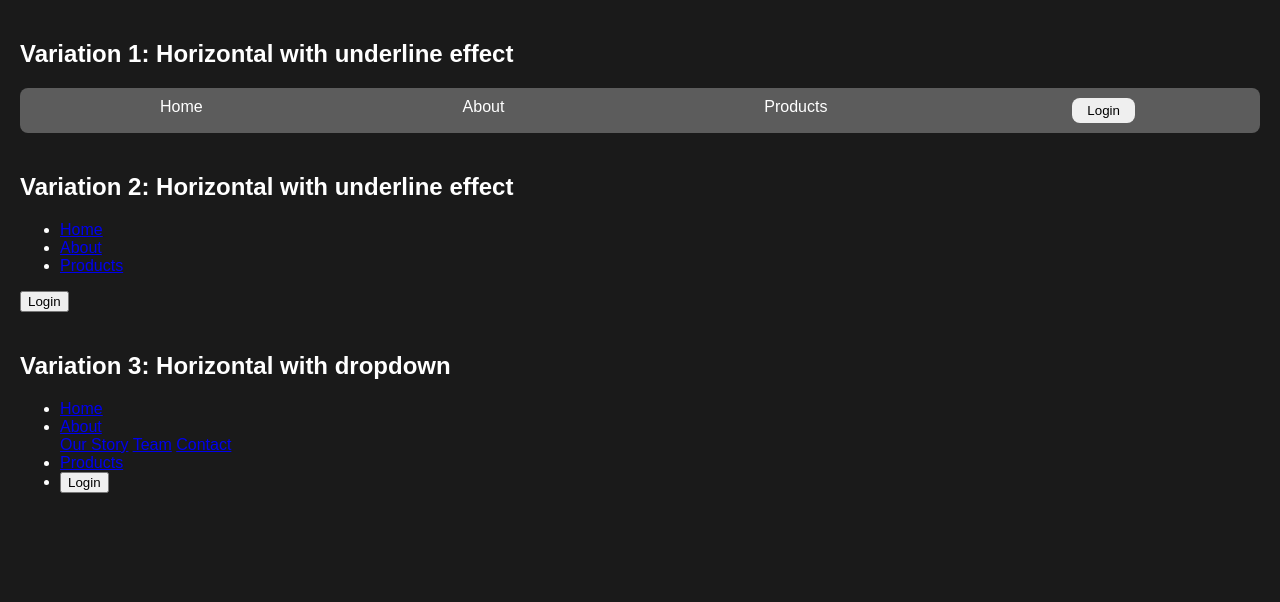
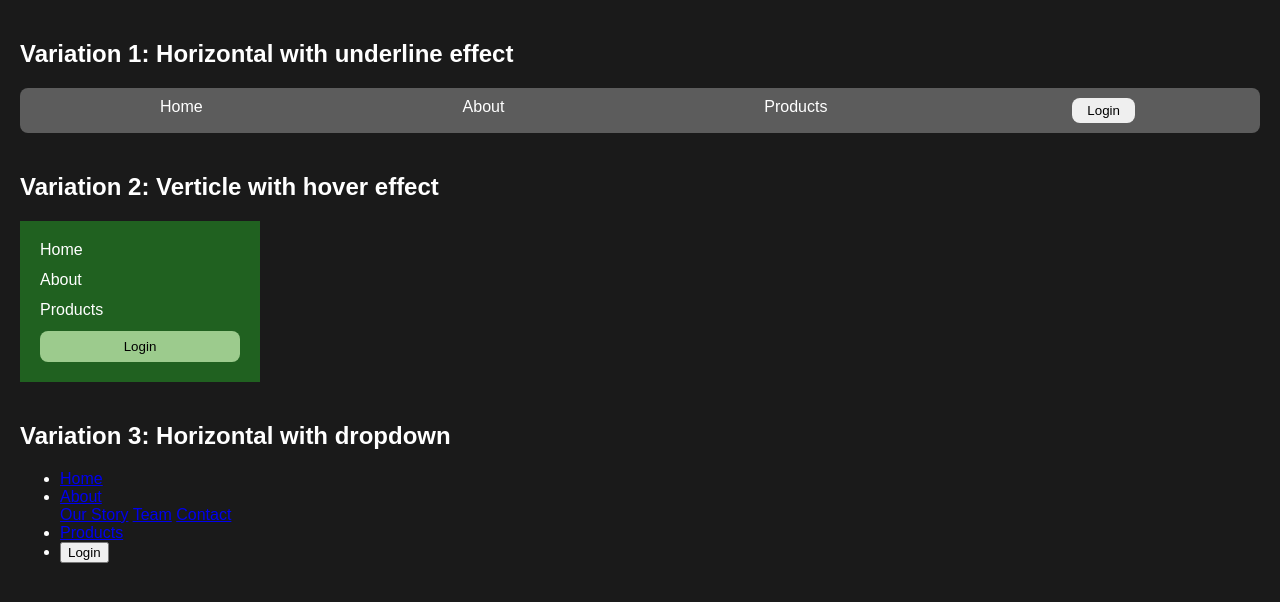
Before and after one commit to aqib420/WebDevPro, a plain HTML site: page css/04_navbar/navbar.html in a window 1280 px wide. Drawn offline with Linux system fonts and the light colour scheme.

Commit message:
added twitter style verticle navbar

```diff
--- a/css/04_navbar/navbar.html
+++ b/css/04_navbar/navbar.html
@@ -48,13 +48,13 @@
         width: 100%;
         bottom: 0;
         left: 0;
-        background-color: #4d94df;
+        background-color: #056fdf;
         transform: scaleX(0);
         transition: transform 0.3s ease-in-out;
       }
 
       .nav1 a:hover::after {
-        transform: scaleX();
+        transform: scaleX(1);
       }
       .nav1 .login-btn {
         border-radius: 8px;
@@ -64,6 +64,45 @@
       }
       .nav1 .login-btn:hover {
         background-color: green;
+      }
+      .nav2 {
+        background-color: rgb(32, 97, 32);
+        width: 200px;
+        padding: 20px;
+      }
+      .nav2 ul {
+        list-style-type: none;
+        padding: 0px;
+        margin: 0px;
+      }
+      .nav2 li {
+        margin-bottom: 12px;
+      }
+      .nav2 a {
+        text-decoration: none;
+        color: white;
+        display: block;
+
+        width: 100%;
+      }
+      .nav2 a:hover {
+        cursor: pointer;
+        background-color: rgb(28, 151, 28);
+      }
+      .nav2 .login-btn {
+        border-radius: 8px;
+        border: 1px;
+        padding: 3px 15px;
+        color: rgb(0, 0, 0);
+        background-color: #9ccb8d;
+        width: 100%;
+        padding: 8px;
+      }
+      .nav2 .login-btn:hover {
+        background-color: #3cac25;
+        color: rgb(0, 0, 0);
+        cursor: pointer;
+        border: 1px solid black;
       }
     </style>
   </head>
@@ -80,7 +119,7 @@
       </nav>
     </div>
     <div class="nav-container">
-      <h2>Variation 2: Horizontal with underline effect</h2>
+      <h2>Variation 2: Verticle with hover effect</h2>
       <nav class="nav2">
         <ul>
           <li><a href="#">Home</a></li>
```
